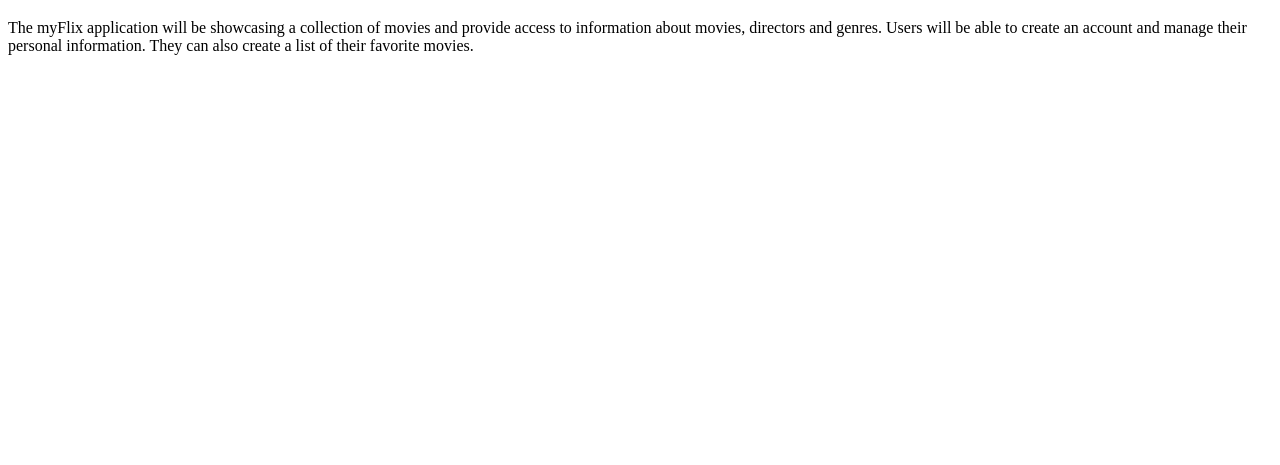
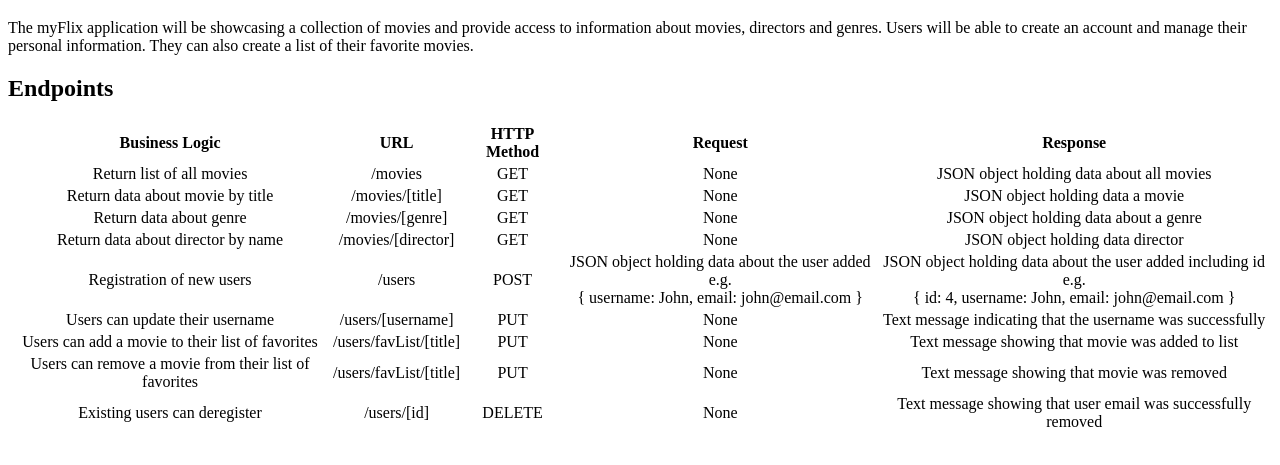
Before and after one commit to Doris24/movie-api, a website: page public/documentation.html in a window 1280 px wide. Shown: the part 61-526 px from the top of the page. Drawn offline with Linux system fonts and the light colour scheme.

Commit message:
Added endpoints to documentation

```diff
--- a/public/documentation.html
+++ b/public/documentation.html
@@ -10,5 +10,87 @@
       and provide access to information about movies, directors and genres.
       Users will be able to create an account and manage their personal
       information. They can also create a list of their favorite movies. </p>
+    <h2>Endpoints</h2>
+    <table style="width: 100%; text-align: center;">
+      <tr>
+        <th>Business Logic</th>
+        <th>URL</th>
+        <th>HTTP Method</th>
+        <th>Request</th>
+        <th>Response</th>
+      </tr>
+      <!-- 1 -->
+      <tr>
+        <td>Return list of all movies</td>
+        <td>/movies</td>
+        <td>GET</td>
+        <td>None</td>
+        <td>JSON object holding data about all movies</td>
+      </tr>
+      <!-- 2 -->
+      <tr>
+        <td>Return data about movie by title</td>
+        <td>/movies/[title]</td>
+        <td>GET</td>
+        <td>None</td>
+        <td>JSON object holding data a movie</td>
+      </tr>
+      <!-- 3 -->
+      <tr>
+        <td>Return data about genre</td>
+        <td>/movies/[genre]</td>
+        <td>GET</td>
+        <td>None</td>
+        <td>JSON object holding data about a genre</td>
+      </tr>
+      <!-- 4 -->
+      <tr>
+        <td>Return data about director by name</td>
+        <td>/movies/[director]</td>
+        <td>GET</td>
+        <td>None</td>
+        <td>JSON object holding data director</td>
+      </tr>
+      <!-- 5 -->
+      <tr>
+        <td>Registration of new users</td>
+        <td>/users</td>
+        <td>POST</td>
+        <td>JSON object holding data about the user added e.g. <br>{ username: John, email: john@email.com }</td>
+        <td>JSON object holding data about the user added including id e.g. <br> { id: 4, username: John, email: john@email.com }</td>
+      </tr>
+      <!-- 6 -->
+      <tr>
+        <td>Users can update their username</td>
+        <td>/users/[username]</td>
+        <td>PUT</td>
+        <td>None</td>
+        <td>Text message indicating that the username was successfully</td>
+      </tr>
+      <!-- 7 -->
+      <tr>
+        <td>Users can add a movie to their list of favorites</td>
+        <td>/users/favList/[title]</td>
+        <td>PUT</td>
+        <td>None</td>
+        <td>Text message showing that movie was added to list</td>
+      </tr>
+      <!-- 8 -->
+      <tr>
+        <td>Users can remove a movie from their list of favorites</td>
+        <td>/users/favList/[title]</td>
+        <td>PUT</td>
+        <td>None</td>
+        <td>Text message showing that movie was removed</td>
+      </tr>
+      <!-- 9 -->
+      <tr>
+        <td>Existing users can deregister</td>
+        <td>/users/[id]</td>
+        <td>DELETE</td>
+        <td>None</td>
+        <td>Text message showing that user email was successfully removed</td>
+      </tr>
+    </table>
   </body>
 </html>
```
